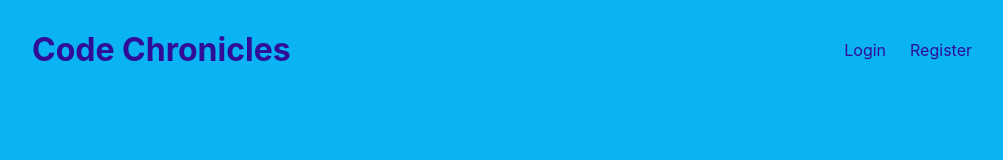
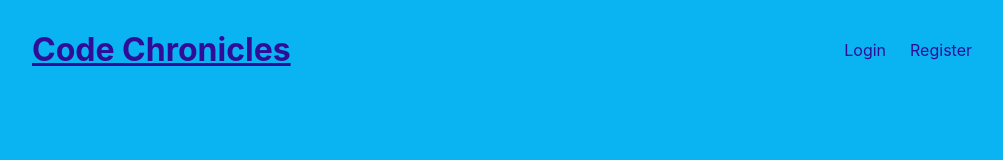
Before and after one commit to Misachka/CodeChronicles, a React (Vite) app in the folder client/: page / in a window 1280 px wide. In both pictures the pointer is over the link "Code Chronicles". Shown: the top 160 px of the page, without its empty margins (138-1141 px from the left). Built offline with nearby package versions, Linux system fonts and the light colour scheme.

Commit message:
Update App.css

```diff
--- a/client/src/App.css
+++ b/client/src/App.css
@@ -3,8 +3,11 @@
 }
 a{
   cursor: pointer;
-
-}
+  }
+  a:hover,
+  a.active {
+    text-decoration: underline;
+  }
 body{
   color: #300d98;
   background-color: rgb(10, 179, 241);
```
